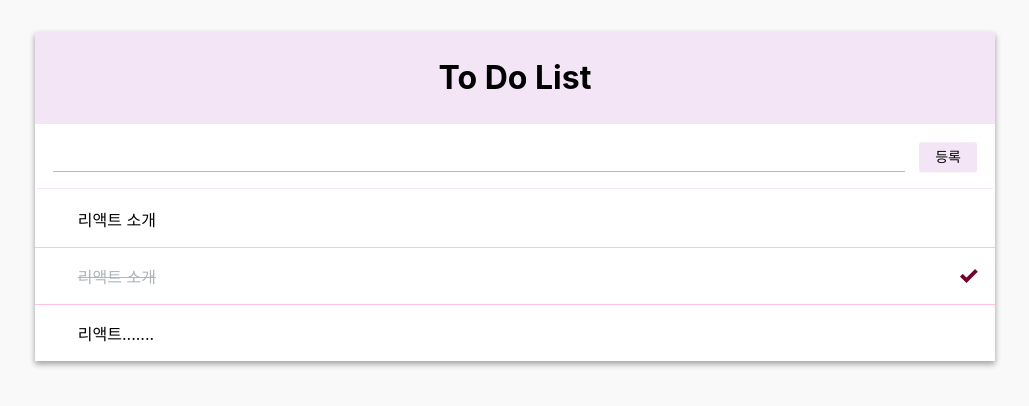
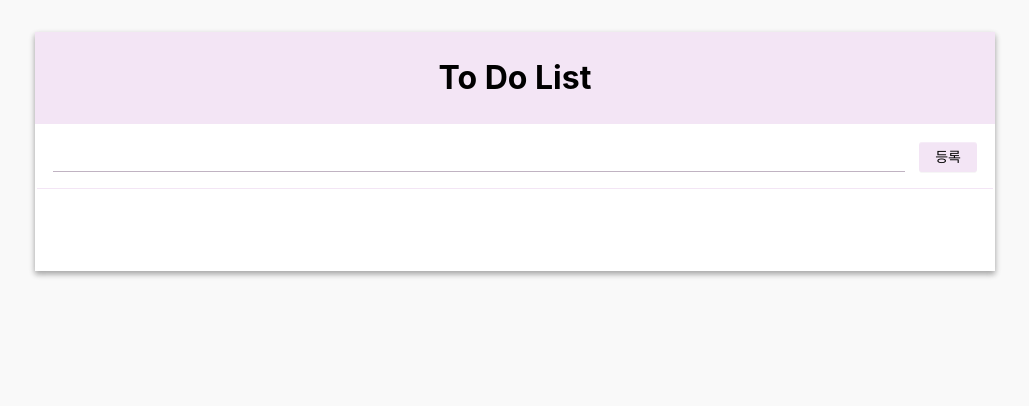
Before and after one commit to Choi33/StudyReact, a React (Create React App) app in the folder myapp/: page / in a window 1280 px wide. Shown: the top 406 px of the page, without its empty margins (125-1154 px from the left). Built offline with nearby package versions, Linux system fonts and the light colour scheme.

Commit message:
로컬스토리지에 input 내역 저장

```diff
--- a/myapp/src/App.js
+++ b/myapp/src/App.js
@@ -1,15 +1,15 @@
-import React, { useState } from "react";
+import React, { useState, useEffect } from "react";
 import TodoListTemplate from "./components/TodoListTemplate";
 import Form from "./components/Form";
 import TodoItemList from "./components/TodoItemList";
 
 function App() {
   // const [xxx, setXxx] = useState(initialValue);
-  const [todos, setTodos] = useState([
-    { id: 0, text: "리액트 소개", checked: false },
-    { id: 1, text: "리액트 소개", checked: true },
-    { id: 2, text: "리액트.......", checked: false },
-  ]);
+  console.log("App 함수가 실행됐습니다.");
+  localStorage.getItem("todos");
+  const [todos, setTodos] = useState([]);
+
+  useEffect(() => {}, []);
 
   // const handleCreate = () => {
   //   // this.setState({input: '어쩌구'}); // 클래스형 컴포넌트
@@ -33,14 +33,21 @@ function App() {
 
   const addTodo = (text) => {
     setTodos((prevTodos) => {
-      return prevTodos.concat({
-        id: prevTodos.length === 0 ? 0 : prevTodos[prevTodos.length - 1].id + 1,
+      const id =
+        prevTodos.length === 0 ? 0 : prevTodos[prevTodos.length - 1].id + 1;
+      const add = {
         text,
         checked: false,
+      };
+      localStorage.setItem(id, JSON.stringify(add));
+      console.log(add);
+      return prevTodos.concat({
+        id,
+        add,
       });
     });
   };
-
+  console.log(todos);
   const toggleTodo = (element) => {
     setTodos((prevTodos) => {
       const copiedTodos = [...prevTodos];
--- a/myapp/src/components/TodoItem.js
+++ b/myapp/src/components/TodoItem.js
@@ -30,10 +30,10 @@ class TodoItem extends Component {
         >
           &times;
         </div>
-        <div className={`todo-text ${todo.checked && "checked"}`}>
-          <div>{todo.text}</div>
+        <div className={`todo-text ${todo.add.checked && "checked"}`}>
+          <div>{todo.add.text}</div>
         </div>
-        {todo.checked && <div className="check-mark">✓</div>}
+        {todo.add.checked && <div className="check-mark">✓</div>}
       </div>
     );
   }
```
